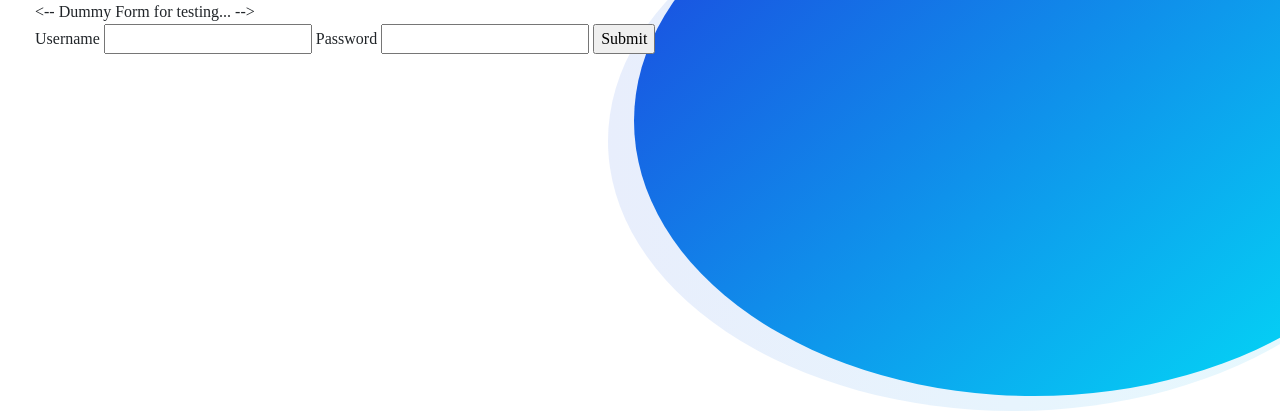
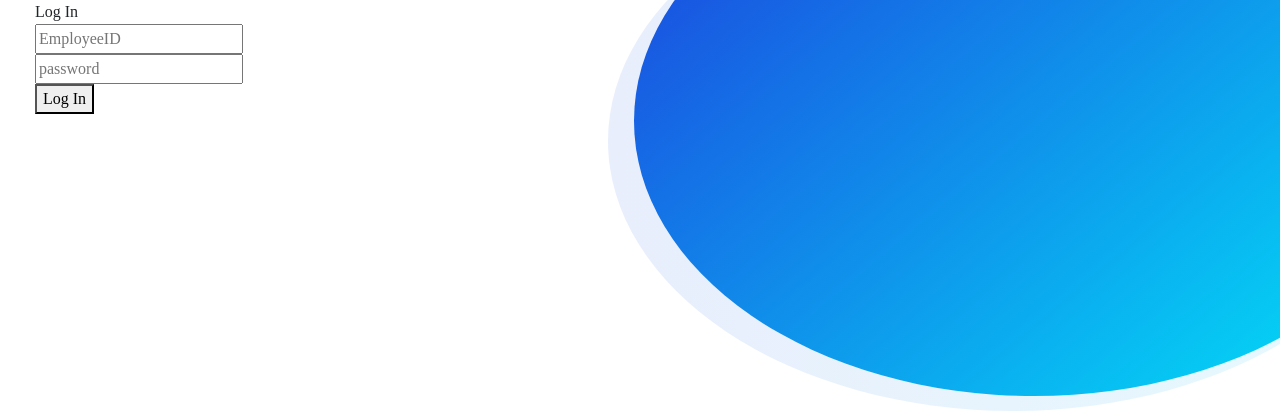
Before and after one commit to tejoyv/retailmanagement, a Flask app: page /login in a window 1280 px wide; the page is wider, and only the part inside the window is pictured. Shown: the part 104-524 px from the top of that part. Run offline with Flask 2, Linux system fonts and the light colour scheme; some libraries are stand-ins or nearby versions; some web fonts are replaced.

Commit message:
login form

```diff
--- a/application/templates/login.html
+++ b/application/templates/login.html
@@ -1,17 +1,53 @@
 {% extends 'layout.html' %}
 {% block content %}
-<-- Dummy Form for testing... -->
-<form action="" method="POST">
+
+<!-- Dummy Form for testing... -->
+<!-- <form action="" method="POST">
     {{ form.hidden_tag() }}
     {{ form.username.label }}
     {{ form.username }}
     {{ form.password.label }}
     {{ form.password }}
     {{ form.submit }}
+
     <div>
         {% for error in form.password.errors %}
             <span>{{ error }}</span>
         {% endfor %}
     </div>
+</form> -->
+
+    <div class="container-login100" >
+        <div class="wrap-login100 p-l-55 p-r-55 p-t-80 p-b-30">
+
+            <!-- Login Form -->
+            <form action="/" method="GET" class="login100-form validate-form">
+                <span class="login100-form-title p-b-37">
+                    Log In
+                </span>
+
+                <div class="wrap-input100 validate-input m-b-20" data-validate="Enter username">
+                    <input class="input100" type="text" name="username" placeholder="EmployeeID">
+                    <span class="focus-input100"></span>
+                </div>
+
+                <div class="wrap-input100 validate-input m-b-25" data-validate = "Enter password">
+                    <input class="input100" type="password" name="password" placeholder="password">
+                    <span class="focus-input100"></span>
+                </div>
+
+                <div class="container-login100-form-btn">
+                    <button type="submit" class="login100-form-btn">
+                        Log In
+                    </button>
+                </div>
+
             </form>
+
+
+        </div>
+    </div>
+
+    <div id="dropDownSelect1"></div>
+
 {% endblock content %}
```
Lines whose indentation alone changed are shown as unchanged.
